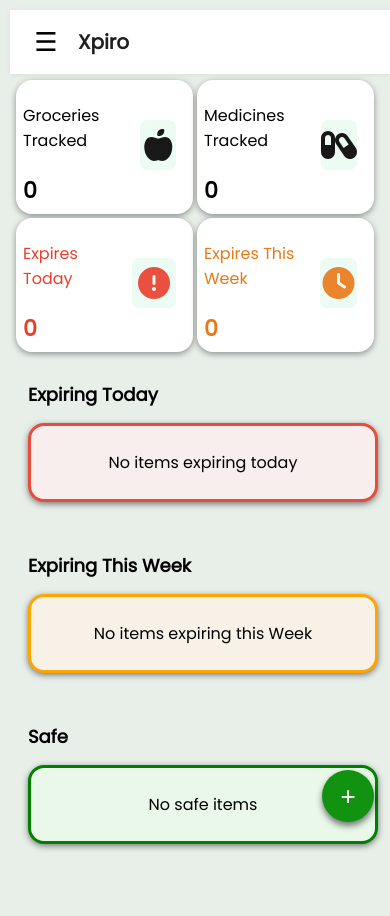
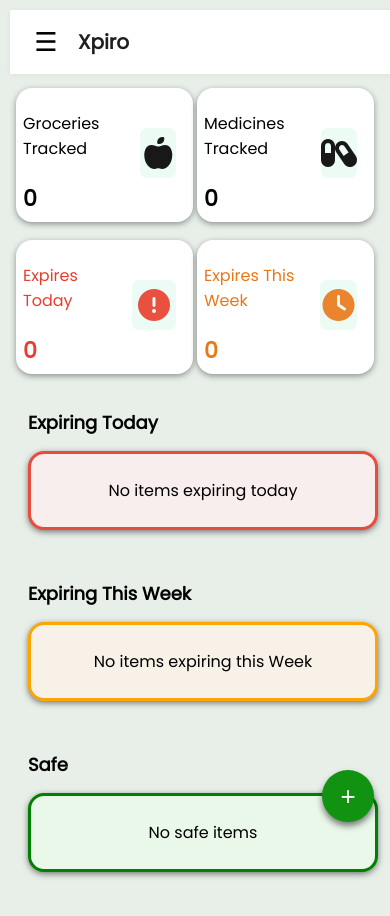
Before and after one commit to TadikondaMythri/Xpiro, a plain HTML site: page dashboard.html in a window 390 px wide. Shown: the top 916 px of the page. Drawn offline with Linux system fonts and the light colour scheme; no server answers; sample sign-in values are in the browser's storage.

Commit message:
Added latest frontend updates

```diff
--- a/dashboard_mobile.css
+++ b/dashboard_mobile.css
@@ -101,6 +101,8 @@
 .card {
     padding: 7px;
     margin: 0px;
+    margin-top: 8px;
+    margin-bottom: 6px;
     gap: 4px;
     border-radius: 16px;
 }
```
